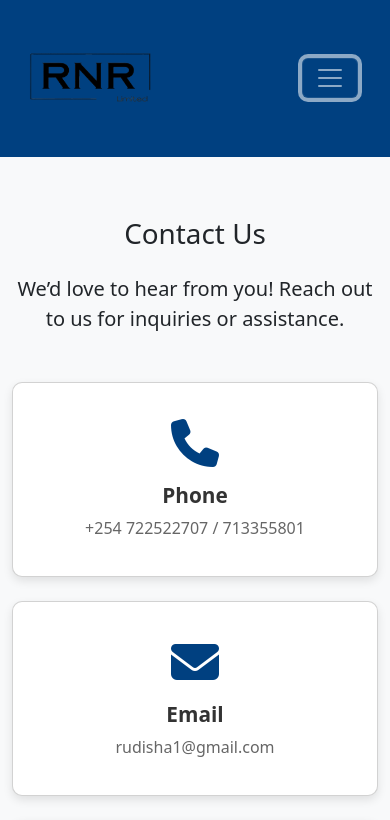
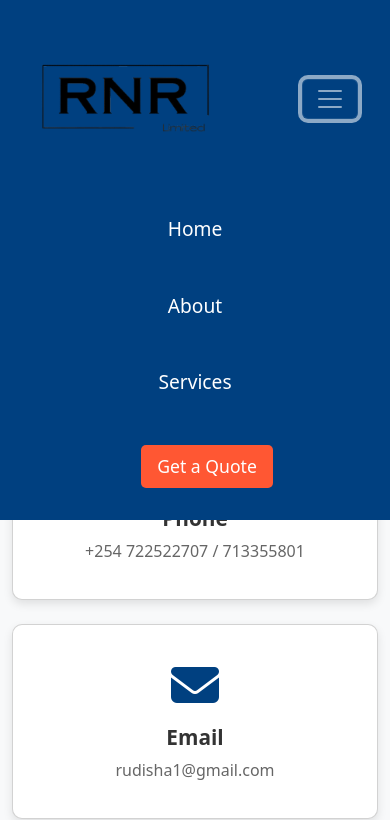
Before and after one commit to Dw33pY/RNR-Forwarding-Website, a plain HTML site: page contact.html in a window 390 px wide. Both pictures are taken after a click on the button "Toggle navigation". Shown: the top 820 px of the page. Drawn offline with nearby package versions, Linux system fonts and the light colour scheme.

Commit message:
fixed navbar and other issues

```diff
--- a/assets/css/style.css
+++ b/assets/css/style.css
@@ -11,10 +11,14 @@ body {
 
 /* Header Section */
 header {
+    position: fixed;
+    top: 0;
+    left: 0;
+    width: 100%;
     background-color: #004080; /* Dark background */
     color: #fff; /* White text */
     padding: 1rem 0;
-    z-index: 1000; /* Ensure it's on top of other content */
+    z-index: 1001; /* Ensure it's on top of other content */
     animation: slideInDown 0.5s ease-in-out; /* Animation for header */
 }
 
@@ -48,6 +52,16 @@ header {
     margin-right: 2rem;  /* Space from the right edge */
     animation: fadeIn 1s ease-in-out; /* Fade-in animation for nav links */
 }
+
+/* Ensure "Get a Quote" button is inline on larger screens */
+.nav-links li:last-child a {
+    display: inline-block; /* Ensures it behaves like a normal button */
+    white-space: nowrap; /* Prevents wrapping */
+    padding: 0.5rem 1rem; /* Adjust padding */
+    font-size: 1.1rem; /* Match other nav links */
+    text-align: center; /* Center text */
+}
+
 
 /* Navbar links styling */
 .nav-links li a {
@@ -97,6 +111,7 @@ header {
     color: #fff; /* White text for readability */
     position: relative; /* To layer content over the background */
     text-align: center; /* Center the text */
+    margin-top: 180px;
 }
 
 /* Optional: Add overlay for better text contrast */
@@ -279,24 +294,23 @@ header {
 
 /* Mobile (smaller screens, up to 576px) */
 @media (max-width: 576px) {
-    .logo img {
-        width: 180px; /* Reduce logo size for smaller screens */
-    }
-
     .nav-links {
-        display: none; /* Hide nav links on mobile by default */
+        display: none; /* Hide by default */
         flex-direction: column;
         width: 100%;
         background-color: #004080;
         position: absolute;
-        top: 70px; /* Positioning it below the navbar */
+        top: 100%; /* This moves the menu BELOW the logo */
         left: 0;
         padding: 1rem 0;
+        z-index: 1000;
     }
 
     .nav-links.active {
-        display: flex; /* Show nav links when toggled */
+        display: flex; /* Show when active */
     }
+}
+
 
     .nav-links li {
         text-align: center;
@@ -312,7 +326,7 @@ header {
     .navbar-toggler {
         display: block;
     }
-}
+
 
 /* Tablet (576px to 768px) */
 @media (min-width: 576px) and (max-width: 768px) {
@@ -392,3 +406,15 @@ header {
     color: #666; /* Gray color for text */
     line-height: 1.5;
 }
+
+.about-section{
+    margin-top: 180px;
+}
+
+.services-section{
+    margin-top: 180px;
+}
+
+.contact-section{
+    margin-top: 180px;
+}
--- /dev/null
+++ b/assets/js/script.js
@@ -0,0 +1,46 @@
+document.addEventListener("DOMContentLoaded", () => {
+    // Scroll Fade-in Logic
+    const elements = document.querySelectorAll(".fade-in");
+
+    const observer = new IntersectionObserver(
+        (entries, observer) => {
+            entries.forEach(entry => {
+                if (entry.isIntersecting) {
+                    entry.target.classList.add("visible");
+                    observer.unobserve(entry.target);
+                }
+            });
+        },
+        { threshold: 0.1 }
+    );
+
+    elements.forEach(element => observer.observe(element));
+
+    // Navbar Toggler for Mobile Menu
+    const toggler = document.querySelector(".navbar-toggler");
+    const navLinks = document.querySelector(".nav-links");
+    const body = document.body;
+
+    if (toggler && navLinks) {
+        toggler.addEventListener("click", (event) => {
+            event.stopPropagation(); // Prevent immediate closing
+            const isActive = navLinks.classList.toggle("active");
+            toggler.setAttribute("aria-expanded", isActive);
+            body.classList.toggle("no-scroll", isActive);
+        });
+
+        // Prevent closing when clicking inside the menu
+        navLinks.addEventListener("click", (event) => {
+            event.stopPropagation();
+        });
+
+        // Close menu when clicking outside
+        document.addEventListener("click", (event) => {
+            if (!navLinks.contains(event.target) && !toggler.contains(event.target)) {
+                navLinks.classList.remove("active");
+                toggler.setAttribute("aria-expanded", "false");
+                body.classList.remove("no-scroll");
+            }
+        });
+    }
+});
--- a/contact.html
+++ b/contact.html
@@ -198,6 +198,7 @@
             }
         });
     </script>
+    <script src="assets/js/script.js"></script>
 
 </body>
 </html>
```
Also changed, not shown: about.html (+1 -0 lines), assets/css/js/script.js (deleted, +0 -30 lines), index.html (+4 -3 lines), services.html (+1 -0 lines).
